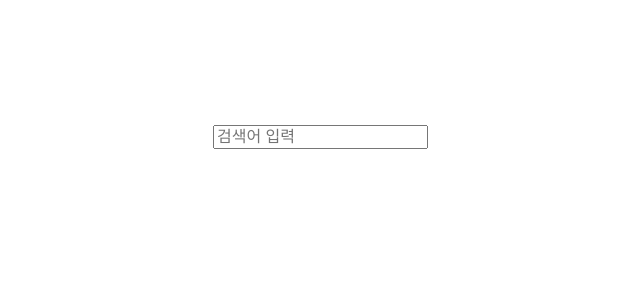
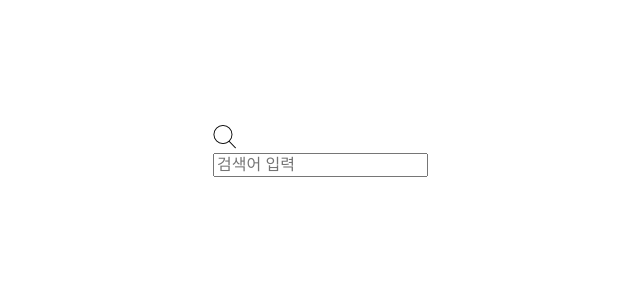
Before and after one commit to CHANMYUNG/nooheat.github.io, a Jekyll site: the page built from search.html, in a window 1280 px wide. Shown: the top 300 px of the page, without its empty margins (147-787 px from the left). Built offline with Jekyll 4.4.1, drawn with Linux system fonts in a browser that asks for light colours.

Commit message:
profile update

```diff
--- a/search.html
+++ b/search.html
@@ -13,6 +13,7 @@ permalink: /search/
 
 <!— Html Elements for Search -->
 <div id="search-container">
+<img src="/assets/images/icon/search.png"><br>
 <input type="text" id="search-input" placeholder="검색어 입력">
 <ul id="results-container"></ul>
 </div>
```
